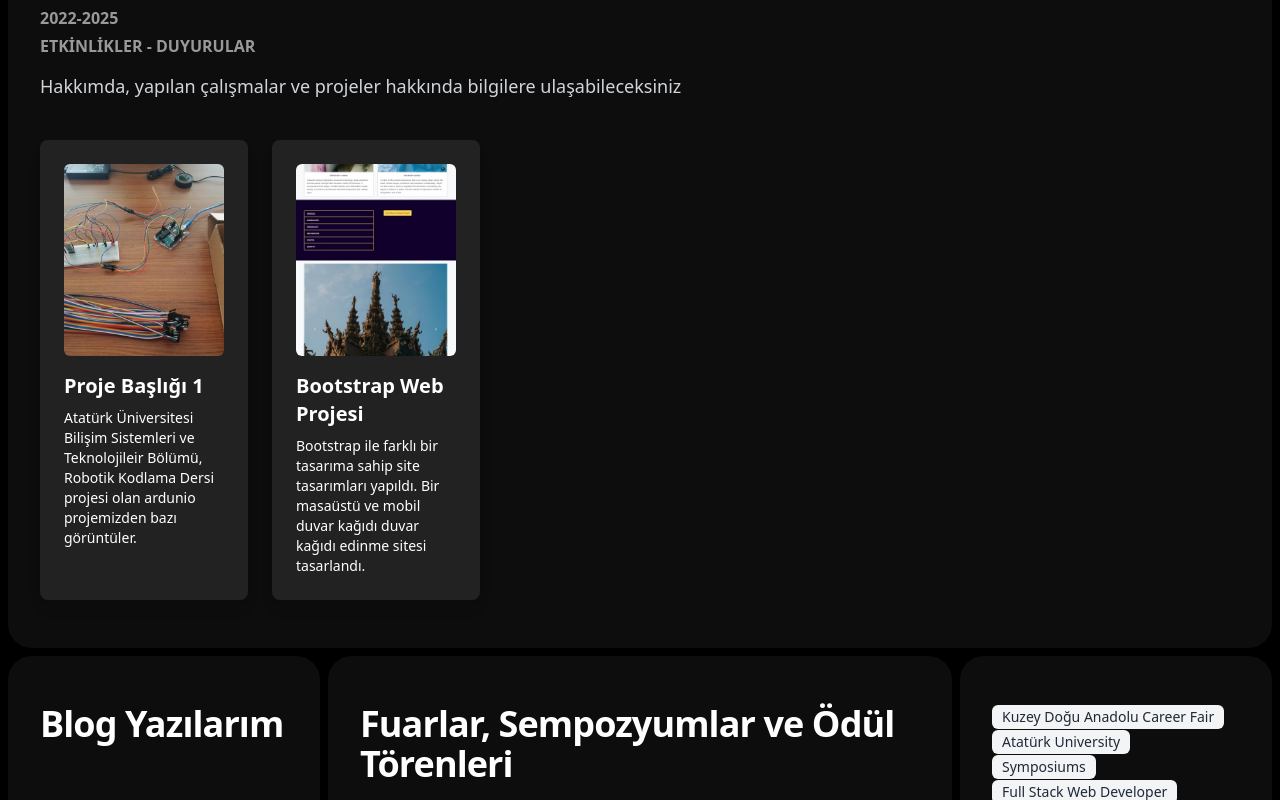
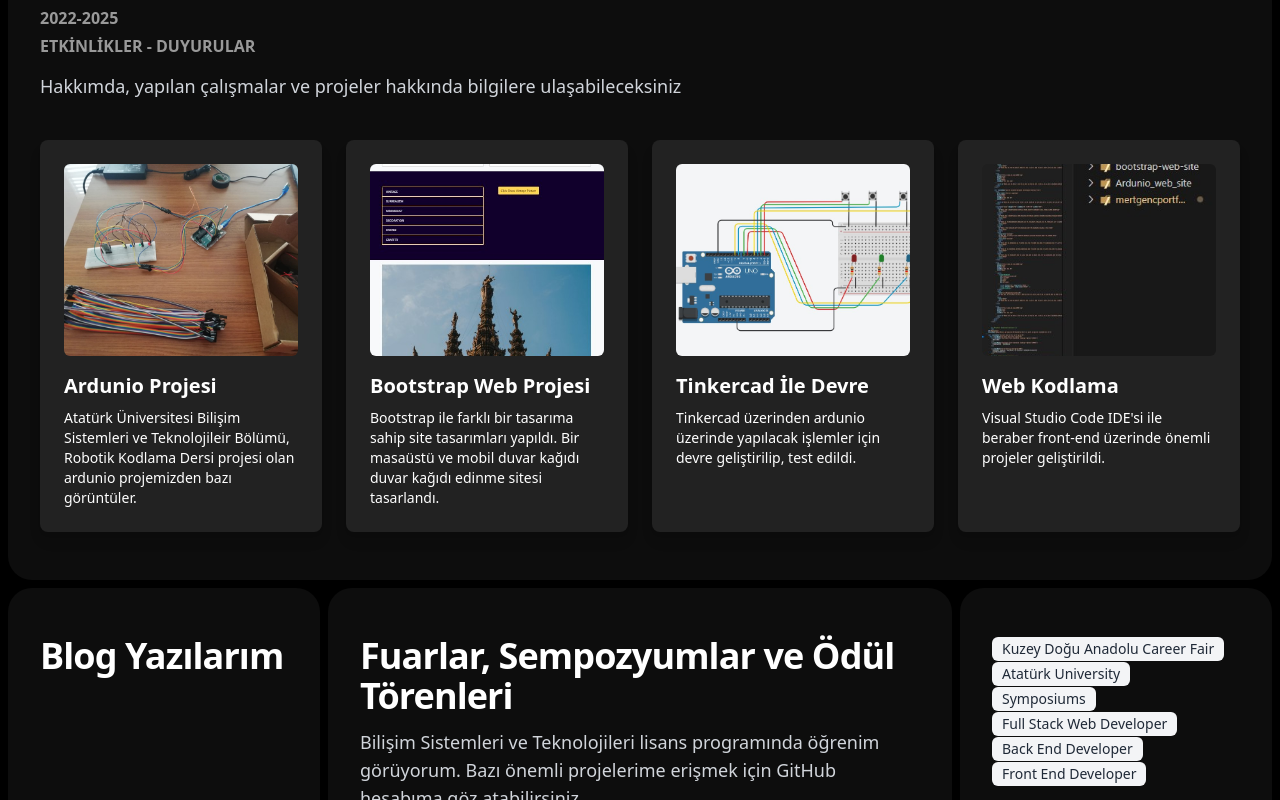
Before and after one commit to Mertgencc/mertgencportfolio, a Next.js app: page / in a window 1280 px wide. Shown: the part 763-1563 px from the top of the page. Built offline with nearby package versions, Linux system fonts and the light colour scheme.

Commit message:
card yapısı düzenlenerek kullanıma hazır hale getirildi.

```diff
--- a/components/Hero.tsx
+++ b/components/Hero.tsx
@@ -372,7 +372,7 @@ export default function Hero() {
   className="bg-[#111] bg-opacity-80 backdrop-blur-xl py-6 sm:py-12 rounded-3xl mt-2"
 >
   <div className="mx-auto max-w-7xl px-6 lg:px-8">
-    <div className="mx-auto max-w-2xl lg:mx-0">
+    <div className="mx-auto max-w-7xl lg:mx-0">
       <p className="text-base font-semibold leading-7 text-[#999]">
         2022-2025
       </p>
@@ -386,18 +386,18 @@ export default function Hero() {
       </p>
 
       {/* Kart yapısı burada başlıyor */}
-      <div className="card-container mt-10 grid gap-6 lg:grid-cols-3 sm:grid-cols-2">
-        <div className="card bg-[#222] text-white rounded-lg shadow-lg p-6">
+      <div className="card-container mt-10 grid gap-6 x-lg:grid-cols-4 sm:grid-cols-4">
+        <div className="card bg-[#222] text-white rounded-lg shadow-lg p-6 hover:shadow-gray-800 ">
           <img
             src="WhatsApp Görsel 2024-12-26 saat 14.32.40_ed4e2fb0.jpg"
             alt="Project"
             className="w-full h-48 object-cover rounded-md"
           />
-          <h3 className="text-xl font-semibold mt-4">Proje Başlığı 1</h3>
+          <h3 className="text-xl font-semibold mt-4">Ardunio Projesi</h3>
           <p className="text-sm mt-2">Atatürk Üniversitesi Bilişim Sistemleri ve Teknolojileir Bölümü, Robotik Kodlama Dersi projesi olan ardunio projemizden bazı görüntüler.</p>
         </div>
 
-        <div className="card bg-[#222] text-white rounded-lg shadow-lg p-6">
+        <div className="card bg-[#222] text-white rounded-lg shadow-lg p-6 hover:shadow-gray-800">
           <img
             src="Ekran görüntüsü 2024-12-26 144233.jpg"
             alt="Project"
@@ -405,6 +405,26 @@ export default function Hero() {
           />
           <h3 className="text-xl font-semibold mt-4">Bootstrap Web Projesi</h3>
           <p className="text-sm mt-2">Bootstrap ile farklı bir tasarıma sahip site tasarımları yapıldı. Bir masaüstü ve mobil duvar kağıdı duvar kağıdı edinme sitesi tasarlandı.</p>
+        </div>
+
+        <div className="card bg-[#222] text-white rounded-lg shadow-lg p-6 hover:shadow-gray-800">
+          <img
+            src="tinkercad.jpg"
+            alt="Project"
+            className="w-full h-48 object-cover rounded-md"
+          />
+          <h3 className="text-xl font-semibold mt-4">Tinkercad İle Devre</h3>
+          <p className="text-sm mt-2">Tinkercad üzerinden ardunio üzerinde yapılacak işlemler için devre geliştirilip, test edildi.</p>
+        </div>
+
+        <div className="card bg-[#222] text-white rounded-lg shadow-lg p-6 hover:shadow-gray-800">
+          <img
+            src="vs.jpg"
+            alt="Project"
+            className="w-full h-48 object-cover rounded-md"
+          />
+          <h3 className="text-xl font-semibold mt-4">Web Kodlama</h3>
+          <p className="text-sm mt-2">Visual Studio Code IDE'si ile beraber front-end üzerinde önemli projeler geliştirildi.</p>
         </div>
 
 
```
Also changed, not shown: public/tinkercad.jpg (added), public/vs.jpg (added).
